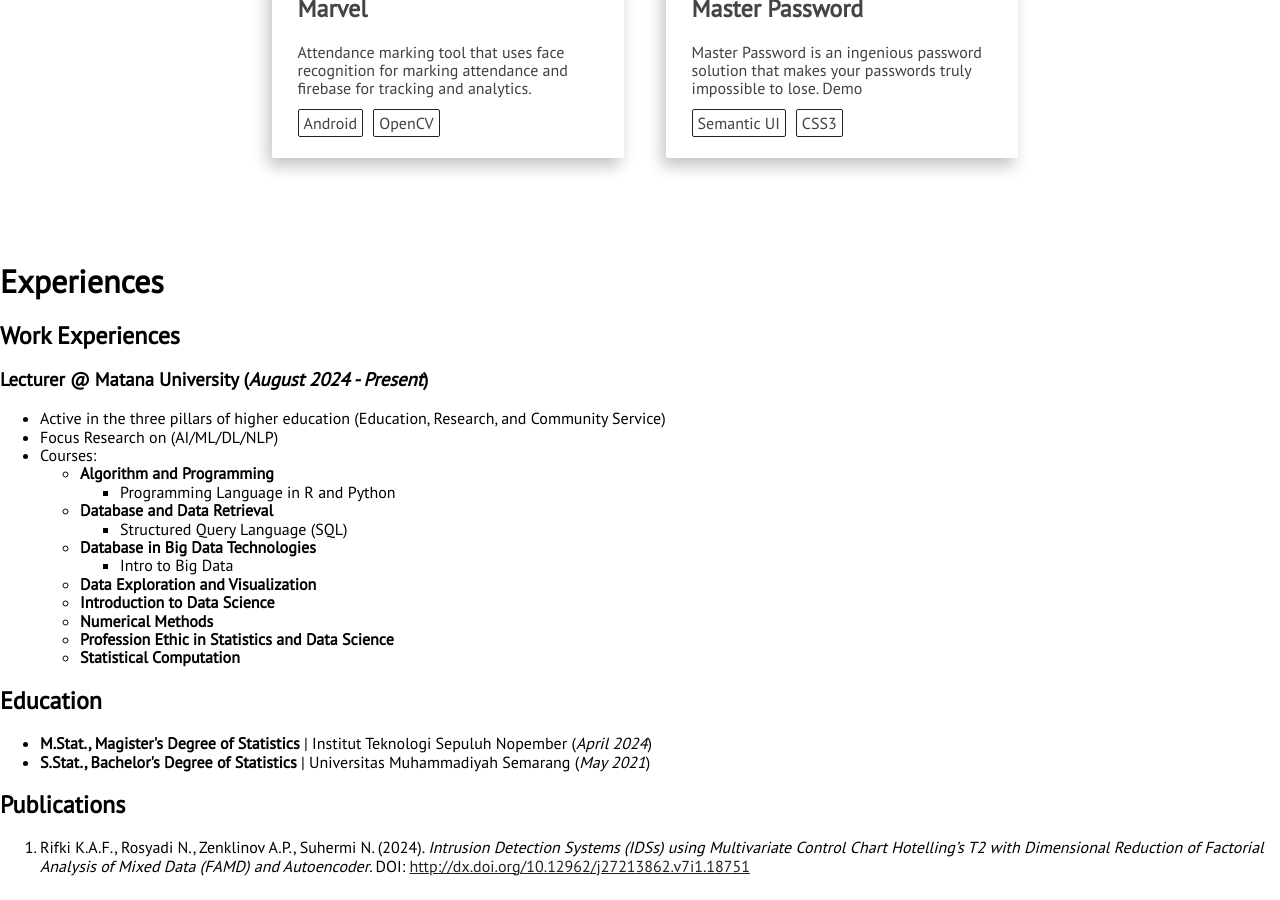
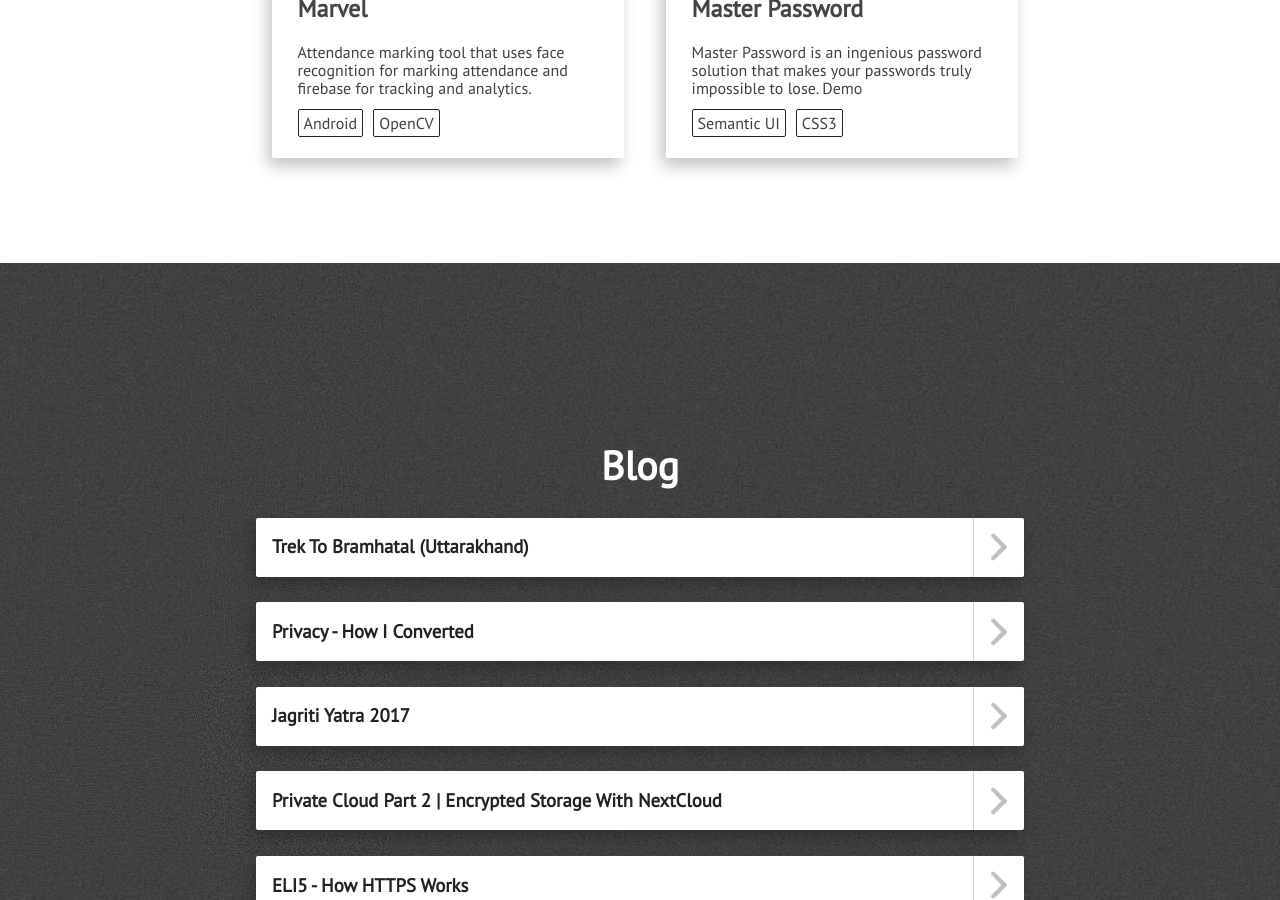
Before and after one commit to zenklinov/portfolio, a Jekyll site: the page built from index.html, in a window 1280 px wide and 900 px high, scrolled down 3743 px. Built offline with Jekyll 4.4.1, drawn with Linux system fonts in a browser that asks for light colours; nearby versions of some CDN libraries; some of the changed text lies outside the part shown.

Commit message:
Update blogs.html

```diff
--- a/_includes/blogs.html
+++ b/_includes/blogs.html
@@ -1,48 +1,8 @@
-<!-- _includes/blogs.html -->
-<section id="data-scientist">
-  <h1>Experiences</h1>
-
-  <h2>Work Experiences</h2>
-  <div class="experience">
-    <h3>Lecturer @ Matana University (<em>August 2024 - Present</em>)</h3>
-    <ul>
-      <li>Active in the three pillars of higher education (Education, Research, and Community Service)</li>
-      <li>Focus Research on (AI/ML/DL/NLP)</li>
-      <li>Courses:
-        <ul>
-          <li><strong>Algorithm and Programming</strong>
-            <ul>
-              <li>Programming Language in R and Python</li>
-            </ul>
-          </li>
-          <li><strong>Database and Data Retrieval</strong>
-            <ul>
-              <li>Structured Query Language (SQL)</li>
-            </ul>
-          </li>
-          <li><strong>Database in Big Data Technologies</strong>
-            <ul>
-              <li>Intro to Big Data</li>
-            </ul>
-          </li>
-          <li><strong>Data Exploration and Visualization</strong></li>
-          <li><strong>Introduction to Data Science</strong></li>
-          <li><strong>Numerical Methods</strong></li>
-          <li><strong>Profession Ethic in Statistics and Data Science</strong></li>
-          <li><strong>Statistical Computation</strong></li>
-        </ul>
-      </li>
-    </ul>
-  </div>
-
-  <h2>Education</h2>
-  <ul>
-    <li><strong>M.Stat., Magister's Degree of Statistics</strong> | Institut Teknologi Sepuluh Nopember (<em>April 2024</em>)</li>
-    <li><strong>S.Stat., Bachelor's Degree of Statistics</strong> | Universitas Muhammadiyah Semarang (<em>May 2021</em>)</li>
-  </ul>
-
-  <h2>Publications</h2>
-  <ol>
-    <li>Rifki K.A.F., Rosyadi N., Zenklinov A.P., Suhermi N. (2024). <em>Intrusion Detection Systems (IDSs) using Multivariate Control Chart Hotelling’s T2 with Dimensional Reduction of Factorial Analysis of Mixed Data (FAMD) and Autoencoder</em>. DOI: <a href="http://dx.doi.org/10.12962/j27213862.v7i1.18751">http://dx.doi.org/10.12962/j27213862.v7i1.18751</a></li>
-  </ol>
-</section>
+<div class="section-wrapper">
+    <section class="section" id="blog-posts">
+        <div class="full-width">
+            <div class="section-heading" id="recent-posts-text">Blog</div>
+            <div class="blogs-wrapper" id="rss-feeds"></div>
+        </div>
+    </section>
+</div>
```
